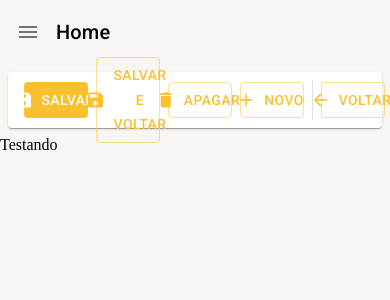
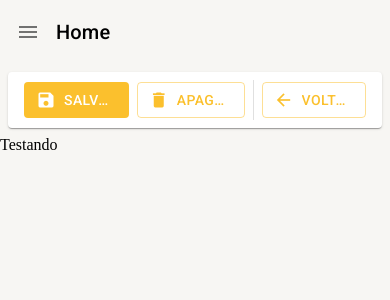
Before and after one commit to lucasgomesmatos/react-ts, a React (Vite) app: page /pagina-inicial in a window 390 px wide. Shown: the top 300 px of the page. Built offline with nearby package versions, Linux system fonts and the light colour scheme.

Commit message:
button custom

```diff
--- /dev/null
+++ b/src/shared/components/ferramentas-de-detalhe/ButtonCustom.tsx
@@ -0,0 +1,34 @@
+import { Button, Icon, Typography } from '@mui/material';
+
+interface IButtonCustomProps {
+  children?: string;
+  icon: string;
+  onClick?: () => void;
+  variant?: 'outlined' | 'text' | 'contained';
+}
+
+export const ButtonCustom: React.FC<IButtonCustomProps> = ({
+  children,
+  onClick,
+  icon,
+  variant = 'outlined',
+}) => {
+  return (
+    <Button
+      onClick={onClick}
+      color="primary"
+      variant={variant}
+      disableElevation
+      startIcon={<Icon>{icon}</Icon>}
+    >
+      <Typography
+        variant="button"
+        whiteSpace="nowrap"
+        textOverflow="ellipsis"
+        overflow="hidden"
+      >
+        {children}
+      </Typography>
+    </Button>
+  );
+};
--- a/src/shared/components/ferramentas-de-detalhe/FerramentaDeDetalhe.tsx
+++ b/src/shared/components/ferramentas-de-detalhe/FerramentaDeDetalhe.tsx
@@ -5,9 +5,12 @@ import {
   Icon,
   Paper,
   Skeleton,
+  Typography,
+  useMediaQuery,
   useTheme,
 } from '@mui/material';
 import React from 'react';
+import { ButtonCustom } from './ButtonCustom';
 
 interface IFerramentaDeDetalhePros {
   textoBotaoNovo?: string;
@@ -52,6 +55,9 @@ export const FerramentaDeDetalhe: React.FC<IFerramentaDeDetalhePros> = ({
   aoClicarEmSalvarEFechar,
 }) => {
   const theme = useTheme();
+  const smDown = useMediaQuery(theme.breakpoints.down('sm'));
+  const mdDown = useMediaQuery(theme.breakpoints.down('md'));
+
   return (
     <Box
       sx={{
@@ -66,76 +72,55 @@ export const FerramentaDeDetalhe: React.FC<IFerramentaDeDetalhePros> = ({
       component={Paper}
     >
       {mostrarBotaoSalvar && !mostrarBotaoSalvarCarregando && (
-        <Button
-          color="primary"
+        <ButtonCustom
+          icon="save"
           variant="contained"
-          disableElevation
           onClick={aoClicarEmSalvar}
-          startIcon={<Icon>save</Icon>}
         >
           Salvar
-        </Button>
+        </ButtonCustom>
       )}
 
       {mostrarBotaoSalvarCarregando && (
         <Skeleton sx={{ width: '110px', height: '60px' }} />
       )}
 
-      {mostrarBotaoSalvarEFechar && !mostrarBotaoSalvarEFecharCarregando && (
-        <Button
-          color="primary"
-          variant="outlined"
-          disableElevation
-          onClick={aoClicarEmSalvarEFechar}
-          startIcon={<Icon>save</Icon>}
-        >
-          Salvar e voltar
-        </Button>
-      )}
-      {mostrarBotaoSalvarEFecharCarregando && (
+      {mostrarBotaoSalvarEFechar &&
+        !mostrarBotaoSalvarEFecharCarregando &&
+        !smDown &&
+        !mdDown && (
+          <ButtonCustom icon="save" onClick={aoClicarEmSalvarEFechar}>
+            Salvar e voltar
+          </ButtonCustom>
+        )}
+
+      {mostrarBotaoSalvarEFecharCarregando && !smDown && !mdDown && (
         <Skeleton sx={{ width: '180px', height: '60px' }} />
       )}
 
       {mostrarBotaoApagar && !mostrarBotaoApagarCarregando && (
-        <Button
-          color="primary"
-          variant="outlined"
-          disableElevation
-          onClick={aoClicarEmApagar}
-          startIcon={<Icon>delete</Icon>}
-        >
+        <ButtonCustom icon="delete" onClick={aoClicarEmApagar}>
           Apagar
-        </Button>
+        </ButtonCustom>
       )}
       {mostrarBotaoApagarCarregando && (
         <Skeleton sx={{ width: '110px', height: '60px' }} />
       )}
-      {mostrarBotaoNovo && !mostrarBotaoNovoCarregando && (
-        <Button
-          color="primary"
-          variant="outlined"
-          disableElevation
-          onClick={aoClicarEmNovo}
-          startIcon={<Icon>add</Icon>}
-        >
+
+      {mostrarBotaoNovo && !mostrarBotaoNovoCarregando && !smDown && (
+        <ButtonCustom icon="add" onClick={aoClicarEmNovo}>
           {textoBotaoNovo}
-        </Button>
+        </ButtonCustom>
       )}
-      {mostrarBotaoNovoCarregando && (
+      {mostrarBotaoNovoCarregando && !smDown && (
         <Skeleton sx={{ width: '110px', height: '60px' }} />
       )}
       <Divider variant="middle" orientation="vertical" />
 
       {mostrarBotaoVoltar && !mostrarBotaoVoltarCarregando && (
-        <Button
-          color="primary"
-          variant="outlined"
-          disableElevation
-          onClick={aoClicarEmVoltar}
-          startIcon={<Icon>arrow_back</Icon>}
-        >
+        <ButtonCustom icon="arrow_back" onClick={aoClicarEmVoltar}>
           Voltar
-        </Button>
+        </ButtonCustom>
       )}
       {mostrarBotaoVoltarCarregando && (
         <Skeleton sx={{ width: '110px', height: '60px' }} />
```
